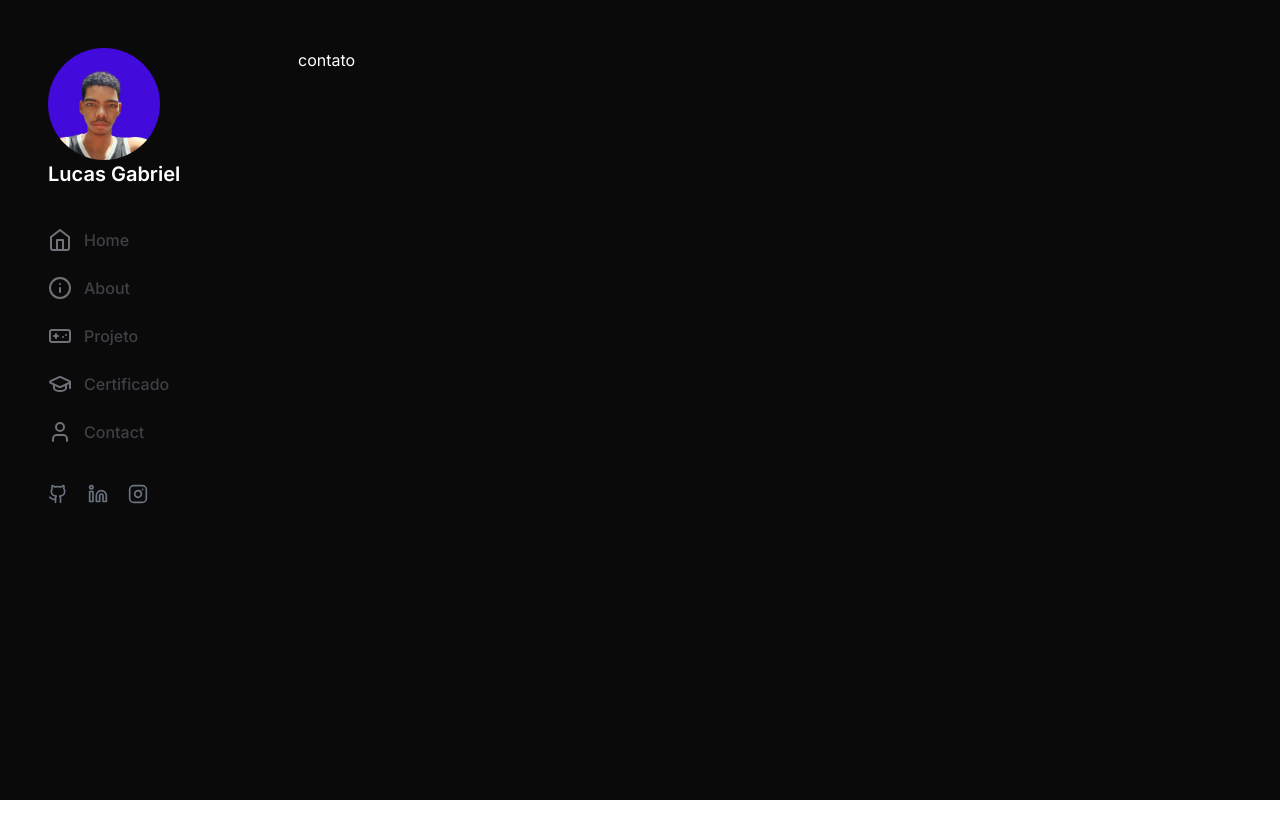
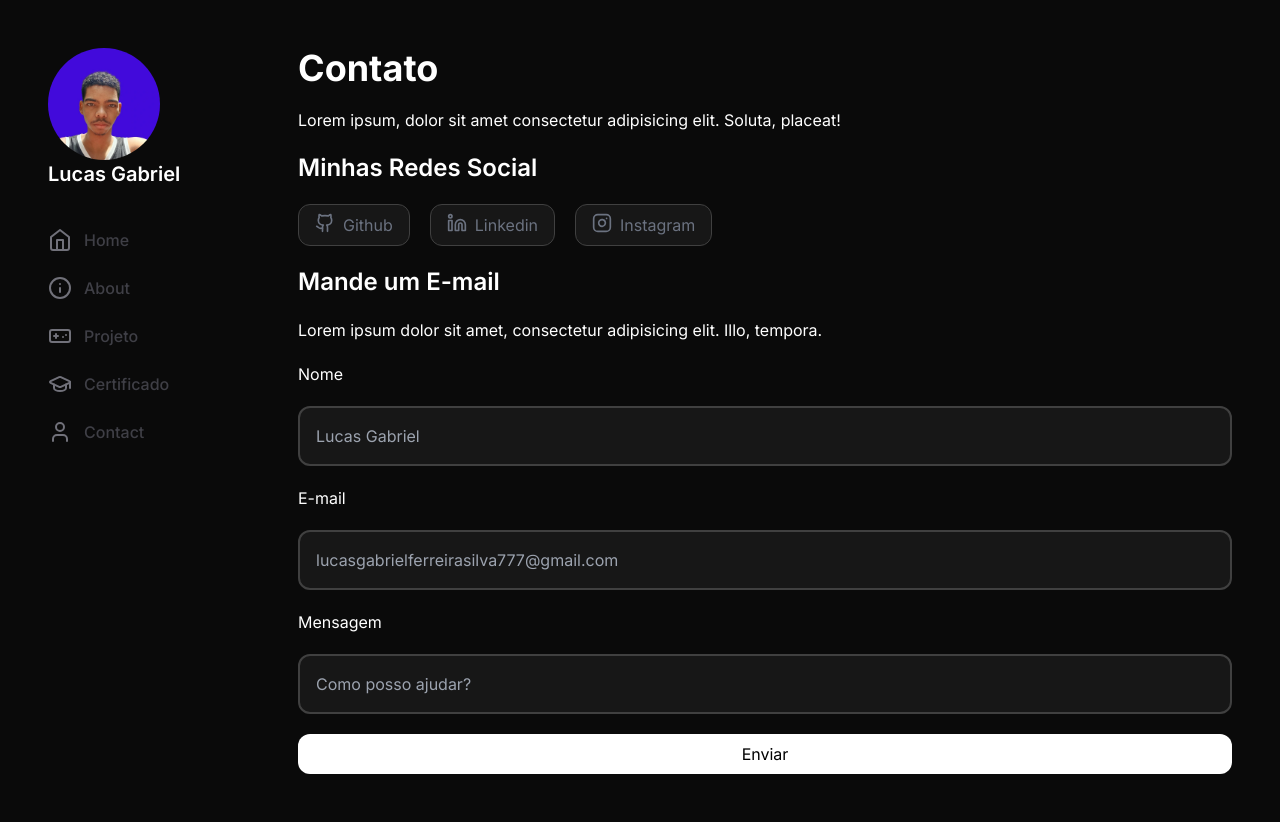
Before and after one commit to DevLuk4s/portfolio-2, a Next.js app in the folder my-app/: page /components/Contact in a window 1280 px wide. Before the commit the page ends 800 px from the top, so only its background shows below. Built offline with nearby package versions, Linux system fonts and the light colour scheme.

Commit message:
update project

```diff
--- a/my-app/src/app/components/About/About.tsx
+++ b/my-app/src/app/components/About/About.tsx
@@ -1,3 +1,5 @@
+import Button from "@/app/utilities/Button";
+
 export default function About() {
   return (
     <div className="flex flex-col gap-5">
@@ -19,9 +21,7 @@ export default function About() {
         mercado, demonstrando um comprometimento em fazer a diferença em todos
         os projetos nos quais estou envolvido.
       </p>
-      <button className="text-black bg-white w-36 h-10 rounded-full">
-        Dawload CV
-      </button>
+      <Button />
     </div>
   );
 }
--- /dev/null
+++ b/my-app/src/app/components/Contact/ContactMe.tsx
@@ -0,0 +1,32 @@
+import { Github, Instagram, Linkedin } from "lucide-react";
+
+export default function ContactMe() {
+  return (
+    <div className="flex gap-5">
+      <a
+        className="flex gap-2 text-gray-500 bg-neutral-900 border border-neutral-700 hover:text-violet-500 rounded-xl px-4 py-2"
+        href="https://github.com/DevLuk4s"
+        target="_blank"
+      >
+        <Github className="w-5 h-5" />
+        Github
+      </a>
+      <a
+        className="flex gap-2 text-gray-500 bg-neutral-900 border border-neutral-700 hover:text-violet-500 rounded-xl px-4 py-2"
+        href="https://www.linkedin.com/in/lucas-gabriel-a1525124b/"
+        target="_blank"
+      >
+        <Linkedin className="w-5 h-5" />
+        Linkedin
+      </a>
+      <a
+        className="flex gap-2 text-gray-500 bg-neutral-900 border border-neutral-700 hover:text-violet-500 rounded-xl px-4 py-2"
+        href="https://www.instagram.com/luk4s.gabriel/"
+        target="_blank"
+      >
+        <Instagram className="w-5 h-5" />
+        Instagram
+      </a>
+    </div>
+  );
+}
--- a/my-app/src/app/components/Contact/page.tsx
+++ b/my-app/src/app/components/Contact/page.tsx
@@ -1,9 +1,50 @@
-import React from "react";
+// Next
+"use client";
+
+// Components
+import ContactMe from "./ContactMe";
+
+// Motion Framer
+import { motion } from "framer-motion";
 
 export default function contato() {
   return (
-    <div className="flex flex-col gap-10 p-12">
-      <h1 className="text-white">contato</h1>
-    </div>
+    <motion.section
+      initial={{ opacity: 0, y: 50 }}
+      whileInView={{ opacity: 1, y: 0 }}
+      transition={{ duration: 0.5 }}
+      className="flex flex-col gap-5 p-12"
+    >
+      <h1 className="text-white text-4xl font-bold">Contato</h1>
+      <p className="text-white">
+        Lorem ipsum, dolor sit amet consectetur adipisicing elit. Soluta,
+        placeat!
+      </p>
+      <h2 className="text-white text-2xl font-semibold">Minhas Redes Social</h2>
+      <ContactMe />
+      <h2 className="text-white text-2xl font-semibold">Mande um E-mail</h2>
+      <p className="text-white">
+        Lorem ipsum dolor sit amet, consectetur adipisicing elit. Illo, tempora.
+      </p>
+      <p className="text-white">Nome</p>
+      <input
+        className="text-white bg-neutral-900 rounded-xl outline-none p-4 border-2 border-neutral-700"
+        type="text"
+        placeholder="Lucas Gabriel"
+      />
+      <p className="text-white">E-mail</p>
+      <input
+        className="text-white bg-neutral-900 rounded-xl outline-none p-4 border-2 border-neutral-700"
+        type="text"
+        placeholder="lucasgabrielferreirasilva777@gmail.com"
+      />
+      <p className="text-white">Mensagem</p>
+      <input
+        className="text-white bg-neutral-900 rounded-xl outline-none p-4 border-2 border-neutral-700"
+        type="text"
+        placeholder="Como posso ajudar?"
+      />
+      <button className="text-black bg-white p-2 rounded-xl">Enviar</button>
+    </motion.section>
   );
 }
--- a/my-app/src/app/components/Home/ContactHome.tsx
+++ b/my-app/src/app/components/Home/ContactHome.tsx
@@ -2,6 +2,7 @@ import Image from "next/image";
 
 // Ilustrações
 import catSpace from "@/app/assets/images/slug/catSpace.svg";
+import Button from "@/app/utilities/Button";
 
 export default function ContactHome() {
   return (
@@ -15,9 +16,7 @@ export default function ContactHome() {
           sobre este website, estou aberto a trocar ideias e discutir qualquer
           aspecto que possa ser relevante.
         </p>
-        <button className="bg-white font-medium w-36 h-10 rounded-2xl">
-          Contact me
-        </button>
+        <Button />
       </div>
       <div>
         <Image src={catSpace} alt="gato espacial" />
--- a/my-app/src/app/components/Home/page.tsx
+++ b/my-app/src/app/components/Home/page.tsx
@@ -1,4 +1,6 @@
 "use client";
+
+// Componentsw
 import AboutHome from "./AboutHome";
 import ContactHome from "./ContactHome";
 import ProjectRecents from "./ProjectRecents";
--- a/my-app/src/app/components/Sidebar/ContactMe.tsx
+++ /dev/null
@@ -1,17 +0,0 @@
-import { Github, Instagram, Linkedin } from "lucide-react";
-
-export default function ContactMe() {
-  return (
-    <div className="flex gap-5">
-      <a href="https://github.com/DevLuk4s" target="_blank">
-        <Github className="w-5 h-5 text-gray-500 hover:text-violet-500" />
-      </a>
-      <a href="https://www.linkedin.com/in/lucas-gabriel-a1525124b/" target="_blank">
-        <Linkedin className="w-5 h-5 text-gray-500 hover:text-violet-500" />
-      </a>
-      <a href="https://www.instagram.com/luk4s.gabriel/" target="_blank">
-        <Instagram className="w-5 h-5 text-gray-500 hover:text-violet-500" />
-      </a>
-    </div>
-  );
-}
--- a/my-app/src/app/components/Sidebar/Navitem.tsx
+++ b/my-app/src/app/components/Sidebar/Navitem.tsx
@@ -6,7 +6,11 @@ export interface NavitemProps {
   icons: ElementType;
 }
 
-export default function Navitem({ tittle, icons: Icons, router }: NavitemProps) {
+export default function Navitem({
+  tittle,
+  icons: Icons,
+  router,
+}: NavitemProps) {
   return (
     <a className="group flex items-center gap-3" href={router}>
       <Icons className="w-6 h-6 text-zinc-500 group-hover:text-violet-500" />
--- a/my-app/src/app/components/Sidebar/page.tsx
+++ b/my-app/src/app/components/Sidebar/page.tsx
@@ -1,4 +1,3 @@
-import ContactMe from "./ContactMe";
 import Logo from "./Logo";
 import MainNavigation from "./MainNavigation";
 
@@ -7,7 +6,6 @@ export default function Sidebar() {
     <aside className="flex flex-col gap-10 p-12">
       <Logo />
       <MainNavigation />
-      <ContactMe />
     </aside>
   );
 }
--- /dev/null
+++ b/my-app/src/app/utilities/Button.tsx
@@ -0,0 +1,7 @@
+export default function Button() {
+  return (
+    <button className="bg-white font-medium w-36 h-10 rounded-2xl">
+      Contact me
+    </button>
+  );
+}
```
